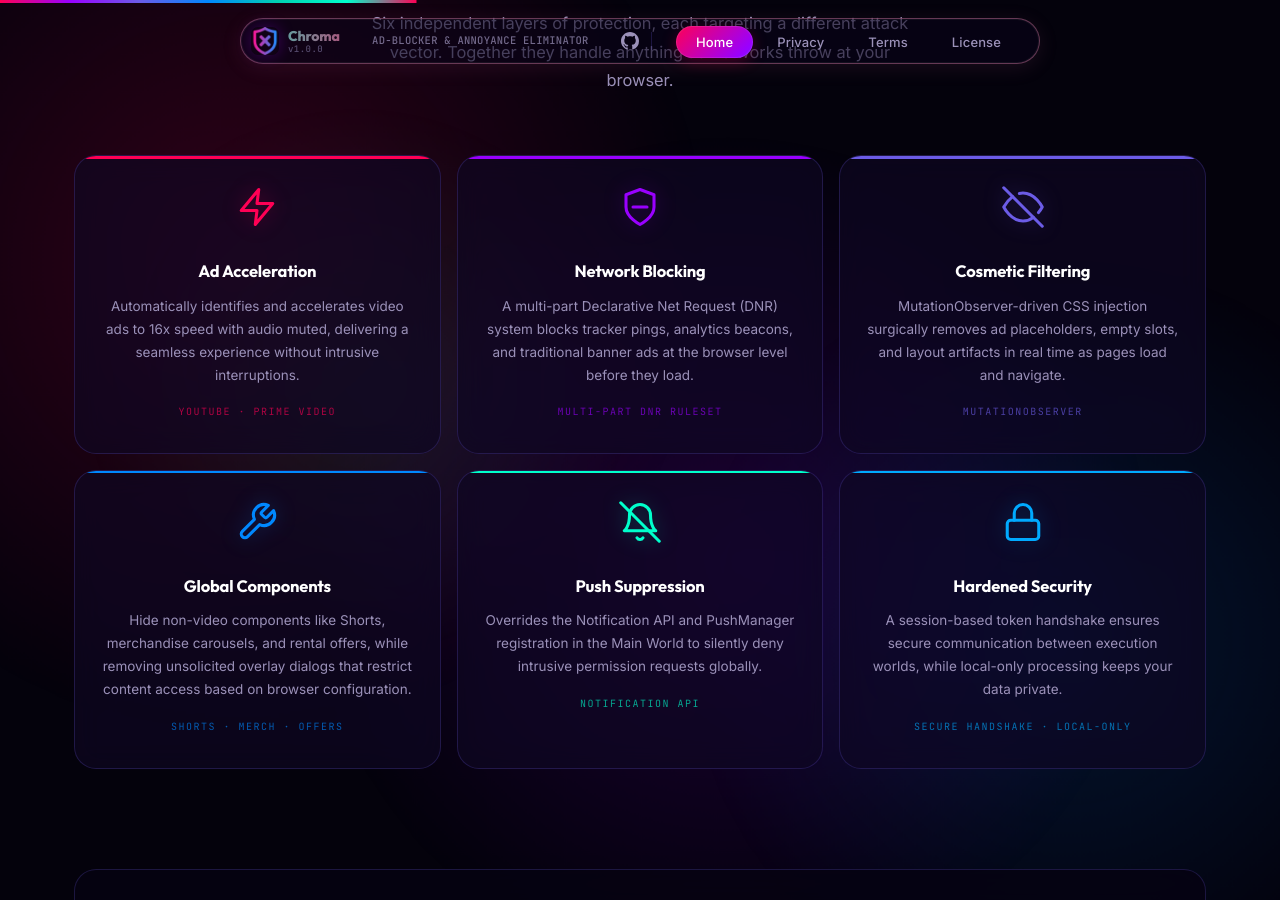
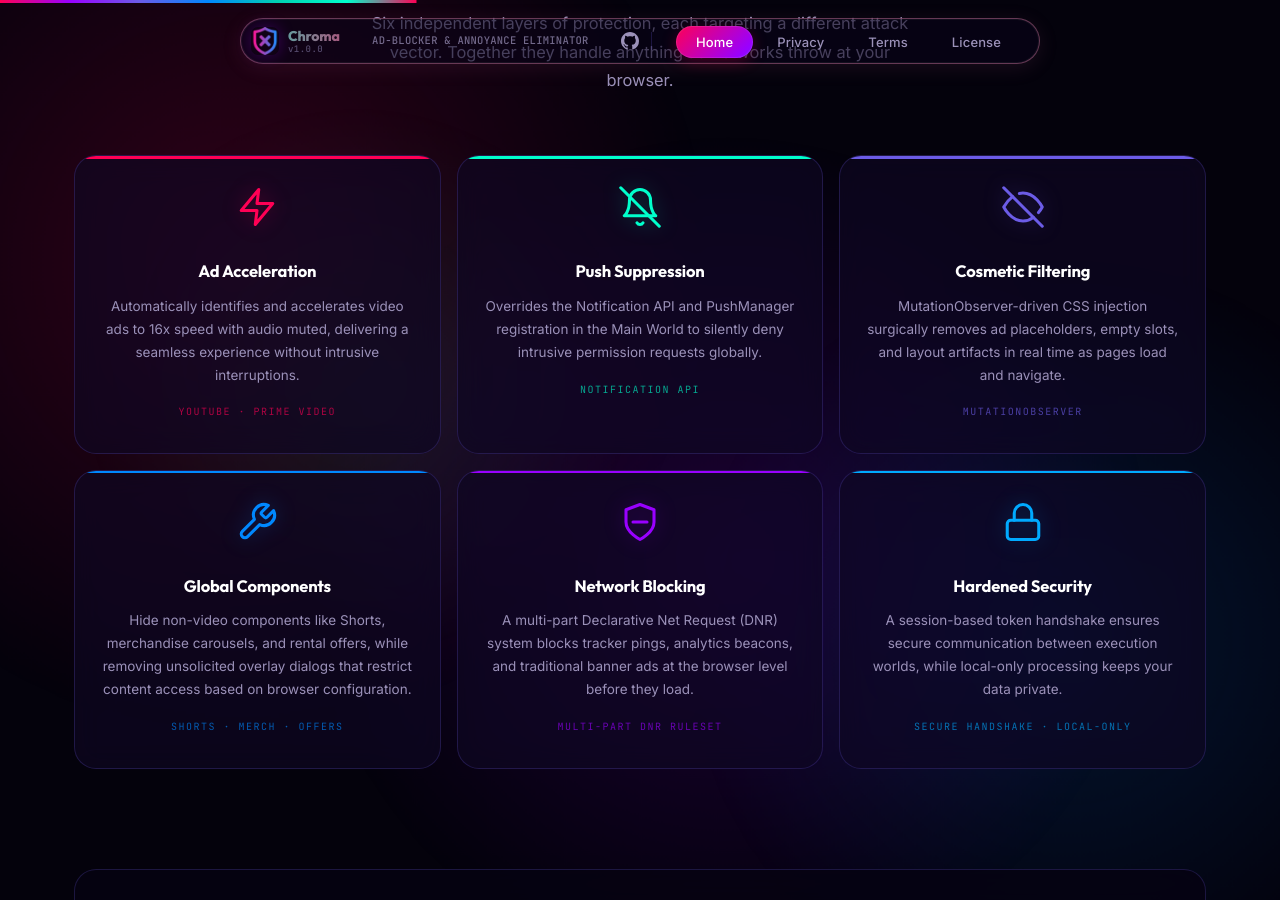
Before and after one commit to Dabrogost/Chroma-Ad-Blocker, a Jekyll site: the page built from index.md, in a window 1280 px wide and 900 px high, scrolled down 1144 px. Built offline with Jekyll 4.4.1, drawn with Linux system fonts in a browser that asks for light colours.

Commit message:
docs: reorder feature cards and rename Global Protection section in index.md

```diff
--- a/index.md
+++ b/index.md
@@ -87,18 +87,19 @@ description: Multi-layered ad blocking built for Manifest V3. Works on Windows,
       <span class="card__tag">YouTube &middot; Prime Video</span>
     </div>
 
-    <!-- Card 2: Network Blocking -->
-    <div class="card card--magenta fade-up">
+    <!-- Card 2: Push Suppression -->
+    <div class="card card--cyan fade-up">
       <svg class="card__icon" viewBox="0 0 24 24" fill="none" stroke="currentColor" stroke-width="1.75" stroke-linecap="round" stroke-linejoin="round" aria-hidden="true">
-        <path d="M12 22s8-4 8-10V5l-8-3-8 3v7c0 6 8 10 8 10z"/>
-        <line x1="8" y1="12" x2="16" y2="12"/>
+        <path d="M18 8A6 6 0 0 0 6 8c0 7-3 9-3 9h18s-3-2-3-9"/>
+        <path d="M13.73 21a2 2 0 0 1-3.46 0"/>
+        <line x1="1" y1="1" x2="23" y2="23"/>
       </svg>
-      <h3 class="card__title">Network Blocking</h3>
+      <h3 class="card__title">Push Suppression</h3>
       <p class="card__desc">
-        A multi-part Declarative Net Request (DNR) system blocks tracker pings, analytics
-        beacons, and traditional banner ads at the browser level before they load.
+        Overrides the Notification API and PushManager registration in the Main World
+        to silently deny intrusive permission requests globally.
       </p>
-      <span class="card__tag">Multi-part DNR ruleset</span>
+      <span class="card__tag">Notification API</span>
     </div>
 
     <!-- Card 3: Cosmetic Filtering -->
@@ -115,7 +116,7 @@ description: Multi-layered ad blocking built for Manifest V3. Works on Windows,
       <span class="card__tag">MutationObserver</span>
     </div>
 
-    <!-- Card 4: Global Protection -->
+    <!-- Card 4: Global Components -->
     <div class="card card--blue fade-up">
       <svg class="card__icon" viewBox="0 0 24 24" fill="none" stroke="currentColor" stroke-width="1.75" stroke-linecap="round" stroke-linejoin="round" aria-hidden="true">
         <path d="M14.7 6.3a1 1 0 0 0 0 1.4l1.6 1.6a1 1 0 0 0 1.4 0l3.77-3.77a6 6 0 0 1-7.94 7.94l-6.91 6.91a2.12 2.12 0 0 1-3-3l6.91-6.91a6 6 0 0 1 7.94-7.94l-3.76 3.76z"/>
@@ -128,19 +129,18 @@ description: Multi-layered ad blocking built for Manifest V3. Works on Windows,
       <span class="card__tag">Shorts &middot; Merch &middot; Offers</span>
     </div>
 
-    <!-- Card 5: Push Suppression -->
-    <div class="card card--cyan fade-up">
+    <!-- Card 5: Network Blocking -->
+    <div class="card card--magenta fade-up">
       <svg class="card__icon" viewBox="0 0 24 24" fill="none" stroke="currentColor" stroke-width="1.75" stroke-linecap="round" stroke-linejoin="round" aria-hidden="true">
-        <path d="M18 8A6 6 0 0 0 6 8c0 7-3 9-3 9h18s-3-2-3-9"/>
-        <path d="M13.73 21a2 2 0 0 1-3.46 0"/>
-        <line x1="1" y1="1" x2="23" y2="23"/>
+        <path d="M12 22s8-4 8-10V5l-8-3-8 3v7c0 6 8 10 8 10z"/>
+        <line x1="8" y1="12" x2="16" y2="12"/>
       </svg>
-      <h3 class="card__title">Push Suppression</h3>
+      <h3 class="card__title">Network Blocking</h3>
       <p class="card__desc">
-        Overrides the Notification API and PushManager registration in the Main World
-        to silently deny intrusive permission requests globally.
+        A multi-part Declarative Net Request (DNR) system blocks tracker pings, analytics
+        beacons, and traditional banner ads at the browser level before they load.
       </p>
-      <span class="card__tag">Notification API</span>
+      <span class="card__tag">Multi-part DNR ruleset</span>
     </div>
 
     <!-- Card 6: Hardened Security -->
```
